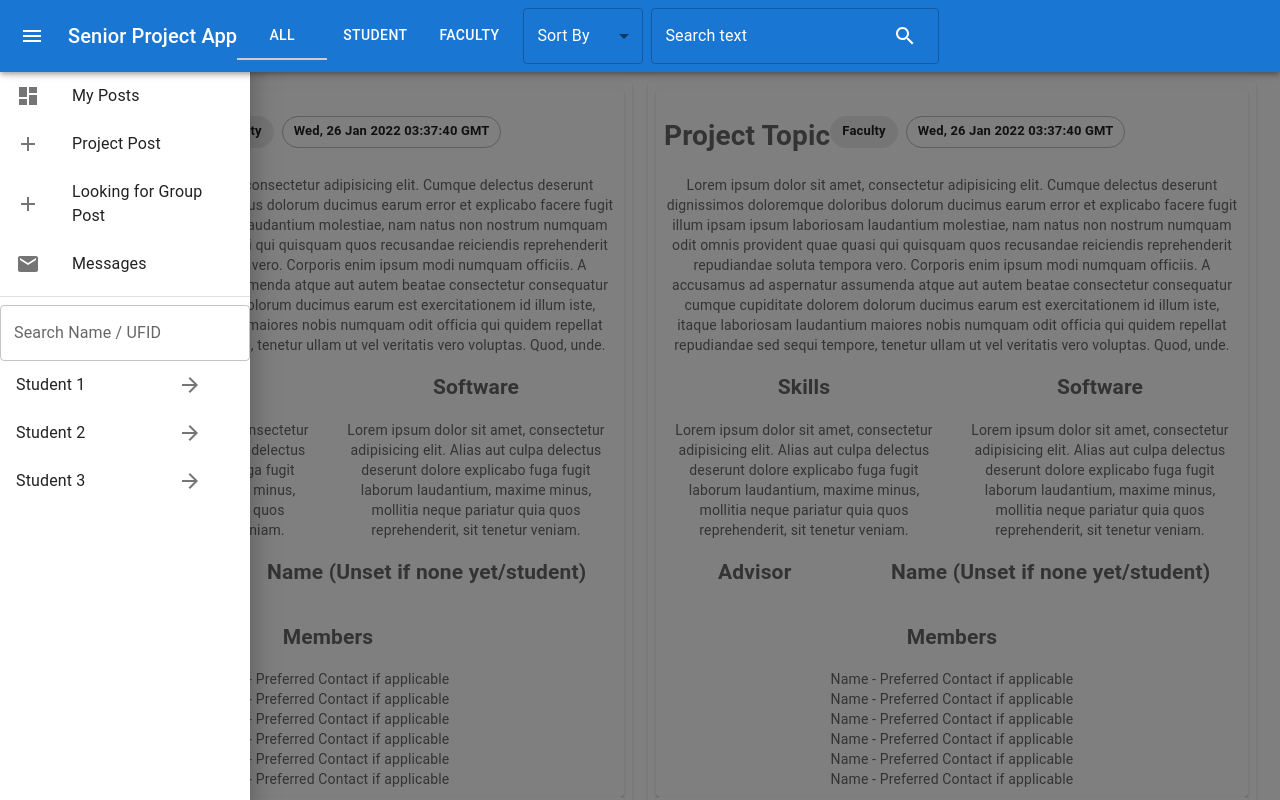
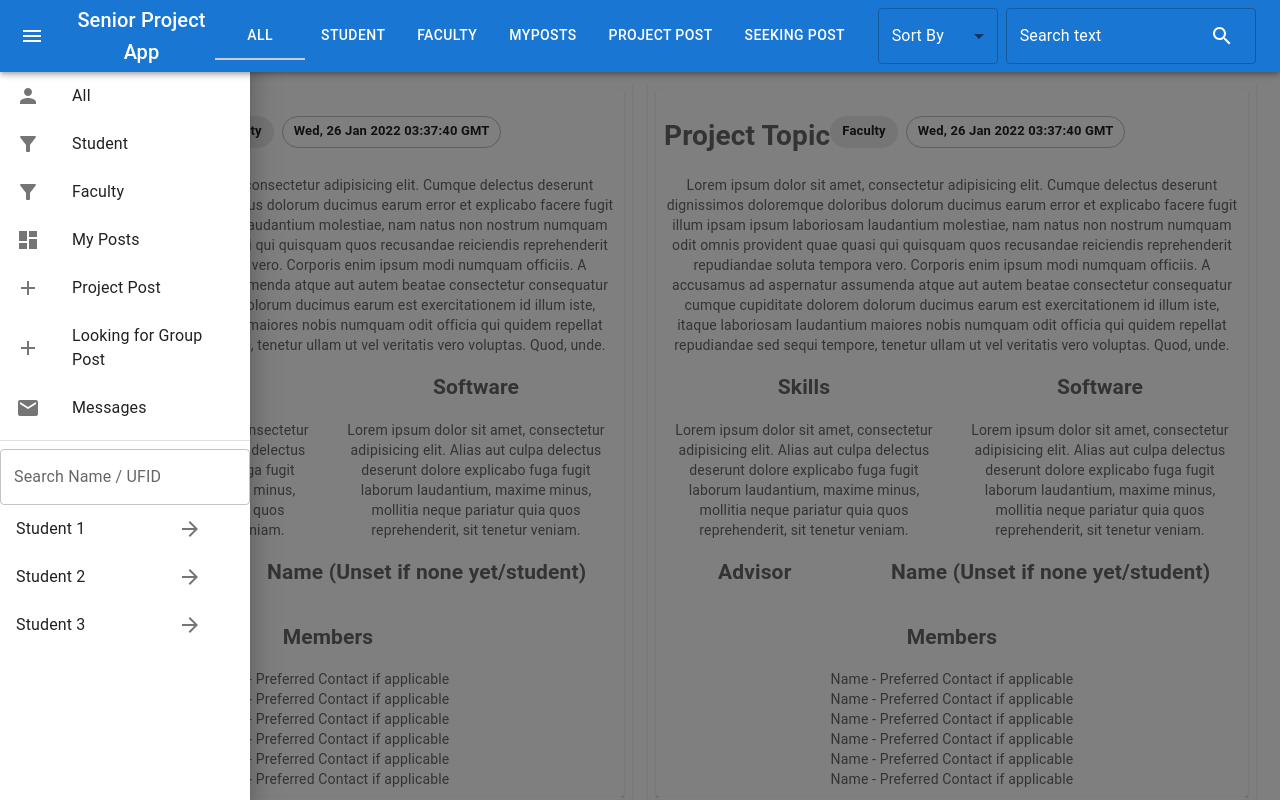
Before and after one commit to MenkeTechnologies/CIS4914ProjectDatabaseUI, a React (Create React App) app: page / in a window 1280 px wide. Both pictures are taken after a click on the button 32 px from the left and 36 px from the top of the page. Shown: the top 800 px of the page. Built offline with nearby package versions, Linux system fonts and the light colour scheme.

Commit message:
add more nav and tabs

```diff
--- a/src/components/App.js
+++ b/src/components/App.js
@@ -25,7 +25,7 @@ const App = () => {
 
     <TabContent activeTab={activeTab}/>
 
-    <DrawerNav state={state} setState={setState} toggleDrawer={toggleDrawer}/>
+    <DrawerNav state={state} setState={setState} toggleDrawer={toggleDrawer} setActiveTab={setActiveTab}/>
 
   </div>);
 };
--- a/src/components/AppNav.js
+++ b/src/components/AppNav.js
@@ -52,6 +52,10 @@ const AppNav = ({state, activeTab, setActiveTab, toggleDrawer}) => {
           <Tab label="All" {...a11yProps(0)} />
           <Tab label="Student" {...a11yProps(1)} />
           <Tab label="Faculty" {...a11yProps(2)} />
+          <Tab label="MyPosts" {...a11yProps(3)} />
+          <Tab label="Project Post" {...a11yProps(4)} />
+          <Tab label="Seeking Post" {...a11yProps(5)} />
+          <Tab label="Messages" {...a11yProps(6)} />
         </Tabs>
 
         <FormControl sx={{m: 1, minWidth: 120}}>
--- a/src/components/DrawerNav.js
+++ b/src/components/DrawerNav.js
@@ -4,7 +4,7 @@ import { LEFT } from "../util/Consts";
 import List from "@mui/material/List";
 import ListItem from "@mui/material/ListItem";
 import ListItemIcon from "@mui/material/ListItemIcon";
-import { Add, ArrowForward, Dashboard, Mail } from "@mui/icons-material";
+import { Add, ArrowForward, Dashboard, FilterAlt, Mail, Person } from "@mui/icons-material";
 import ListItemText from "@mui/material/ListItemText";
 import Divider from "@mui/material/Divider";
 import TextField from "@mui/material/TextField";
@@ -13,7 +13,13 @@ import Toolbar from "@mui/material/Toolbar";
 import SearchButton from "./SearchButton";
 
 
-const DrawerNav = ({state, setState, toggleDrawer}) => {
+const DrawerNav = ({state, setState, toggleDrawer, setActiveTab}) => {
+
+  const handleNavChange = (newValue) =>
+    () => {
+      setState([LEFT], !state[LEFT])
+      setActiveTab(newValue)
+    }
 
   const list = (anchor) => (
     <Box
@@ -22,23 +28,39 @@ const DrawerNav = ({state, setState, toggleDrawer}) => {
     >
       <List>
 
-        <ListItem button key={'My Posts'}>
+        <ListItem button key={'All'} onClick={handleNavChange(0)}>
+
+          <ListItemIcon> <Person/> </ListItemIcon>
+          <ListItemText primary={'All'}/>
+        </ListItem>
+        <ListItem button key={'Student'} onClick={handleNavChange(1)}>
+
+          <ListItemIcon> <FilterAlt/> </ListItemIcon>
+          <ListItemText primary={'Student'}/>
+        </ListItem>
+        <ListItem button key={'Faculty'} onClick={handleNavChange(2)}>
+
+          <ListItemIcon> <FilterAlt/> </ListItemIcon>
+          <ListItemText primary={'Faculty'}/>
+        </ListItem>
+
+        <ListItem button key={'My Posts'} onClick={handleNavChange(3)}>
 
           <ListItemIcon> <Dashboard/> </ListItemIcon>
           <ListItemText primary={'My Posts'}/>
         </ListItem>
 
-        <ListItem button key={'Project Post'}>
+        <ListItem button key={'Project Post'} onClick={handleNavChange(4)}>
           <ListItemIcon> <Add/> </ListItemIcon>
           <ListItemText primary={'Project Post'}/>
         </ListItem>
 
-        <ListItem button key={'Looking for Group Post'}>
+        <ListItem button key={'Looking for Group Post'} onClick={handleNavChange(5)}>
           <ListItemIcon> <Add/> </ListItemIcon>
           <ListItemText primary={'Looking for Group Post'}/>
         </ListItem>
 
-        <ListItem button key={'Messages'}>
+        <ListItem button key={'Messages'} onClick={handleNavChange(6)}>
           <ListItemIcon> <Mail/> </ListItemIcon>
           <ListItemText primary={'Messages'}/>
         </ListItem>
```
